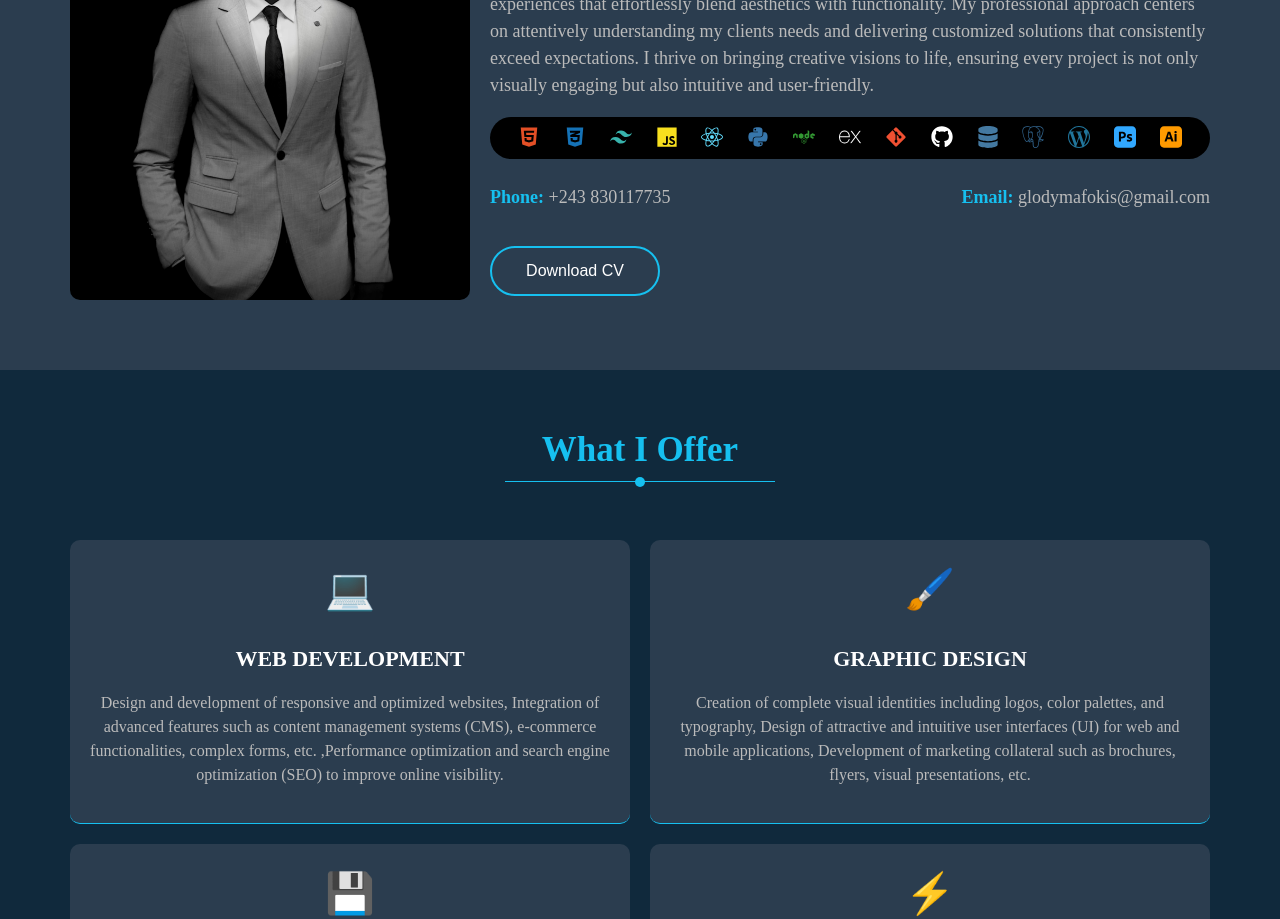
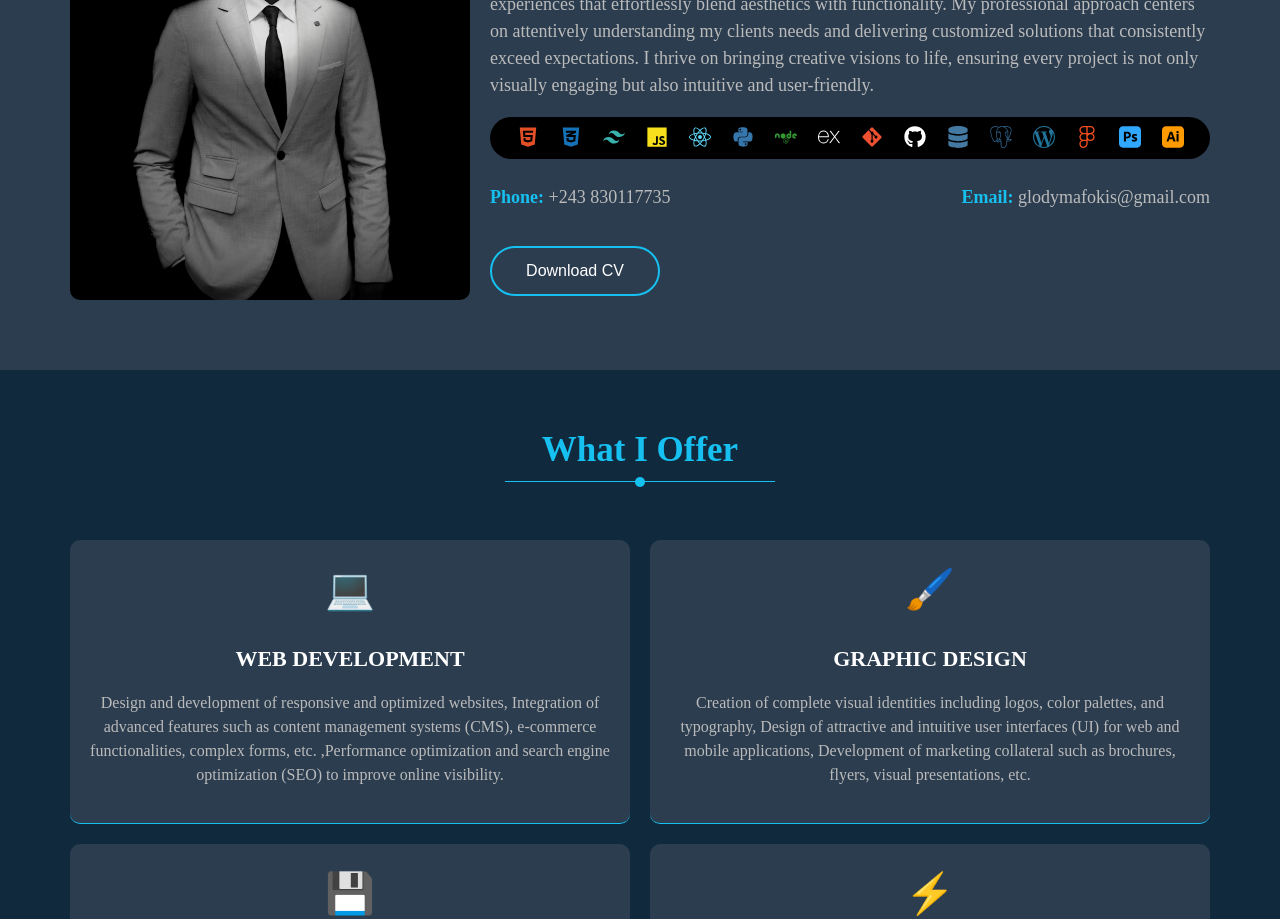
Before and after one commit to GlodyMafo/Portfolio, a React (Vite) app: page / in a window 1280 px wide. Shown: the part 1060-1979 px from the top of the page. Built offline with nearby package versions, Linux system fonts and the light colour scheme.

Commit message:
Adding Skills

```diff
--- a/src/Components/about/Technologies.jsx
+++ b/src/Components/about/Technologies.jsx
@@ -12,7 +12,7 @@ import {
   FaNode
 } from 'react-icons/fa';
 import {
-  SiTailwindcss, SiAdobephotoshop, SiAdobeillustrator, SiPostgresql,SiWordpress,SiExpress} from 'react-icons/si';
+  SiTailwindcss, SiAdobephotoshop, SiAdobeillustrator, SiPostgresql,SiWordpress,SiExpress,SiFigma} from 'react-icons/si';
 import './TechIcons.css';
 
 const technologies = [
@@ -95,6 +95,13 @@ const technologies = [
     color: '#21759B',
     ringColor: 'ring-blue-500',
   },
+
+  {
+    name: 'Figma',
+    icon: SiFigma, // Ajout de Figma
+    color: '#F24E1E',
+    ringColor: 'ring-orange-500',
+  },
   {
     name: 'Photoshop',
     icon: SiAdobephotoshop,
```
